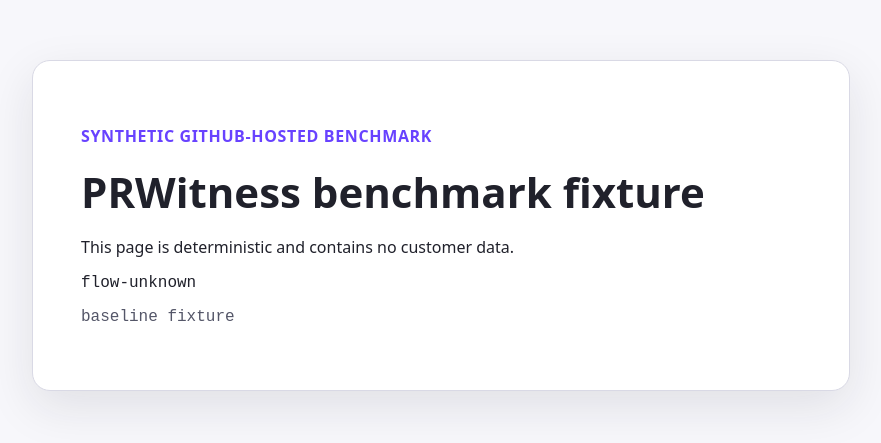
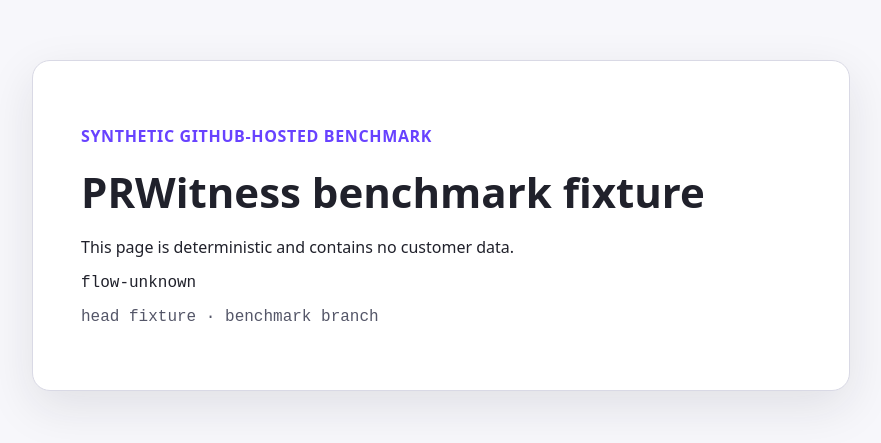
Before and after one commit to kurtyang66/prwitness-benchmark-lab, a website: page public/index.html in a window 1280 px wide. Shown: the part 175-618 px from the top of the page, without its empty margins (199-1080 px from the left). Drawn offline with Linux system fonts and the light colour scheme.

Commit message:
test: enable one-flow hosted benchmark variant

```diff
--- a/public/index.html
+++ b/public/index.html
@@ -12,7 +12,7 @@
       <h1>PRWitness benchmark fixture</h1>
       <p>This page is deterministic and contains no customer data.</p>
       <p class="flow" data-testid="flow-id">flow-unknown</p>
-      <p class="variant" data-testid="variant">baseline fixture</p>
+      <p class="variant" data-testid="variant">head fixture · benchmark branch</p>
     </main>
     <script>
       const flow = new URLSearchParams(location.search).get("flow") || "unknown";
```
